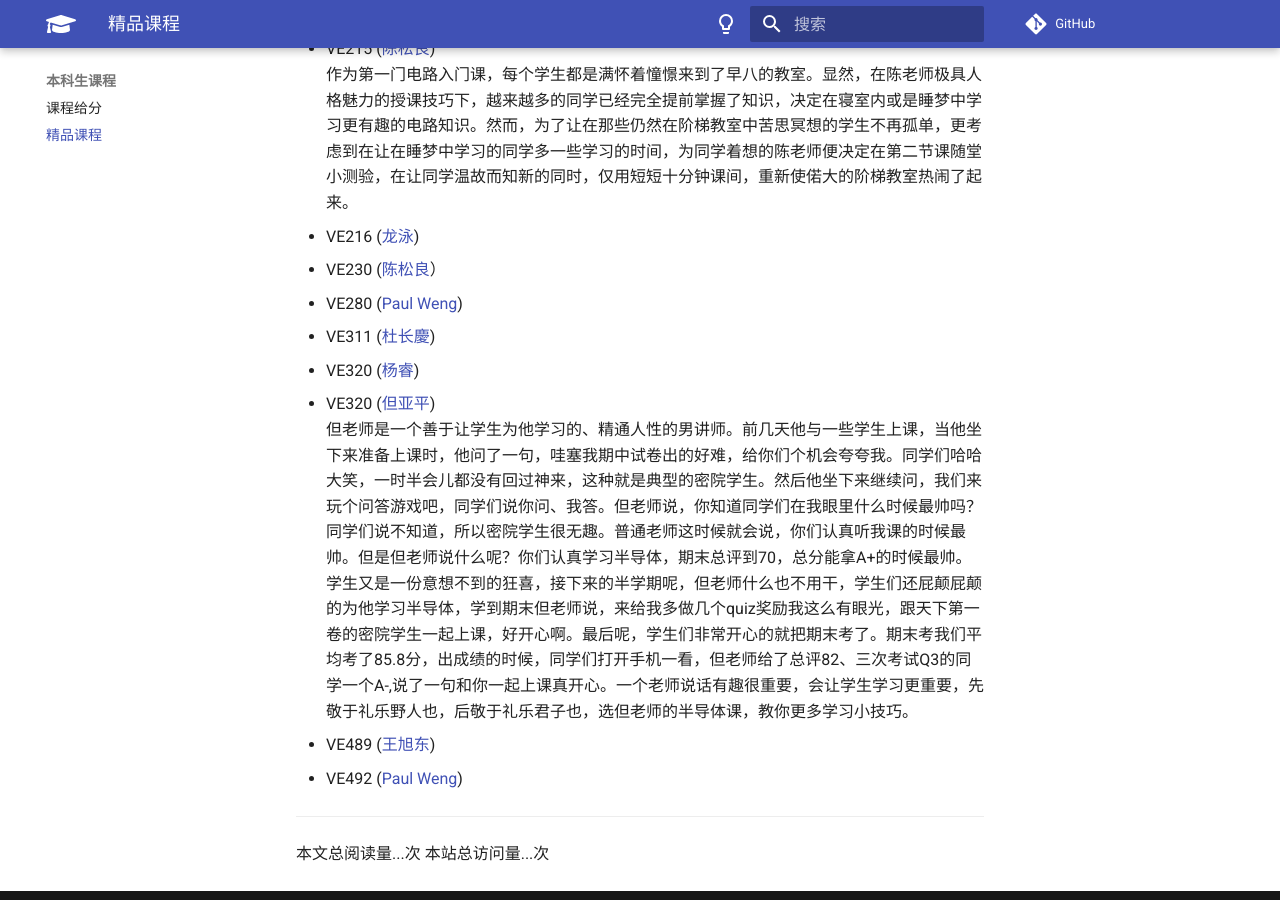
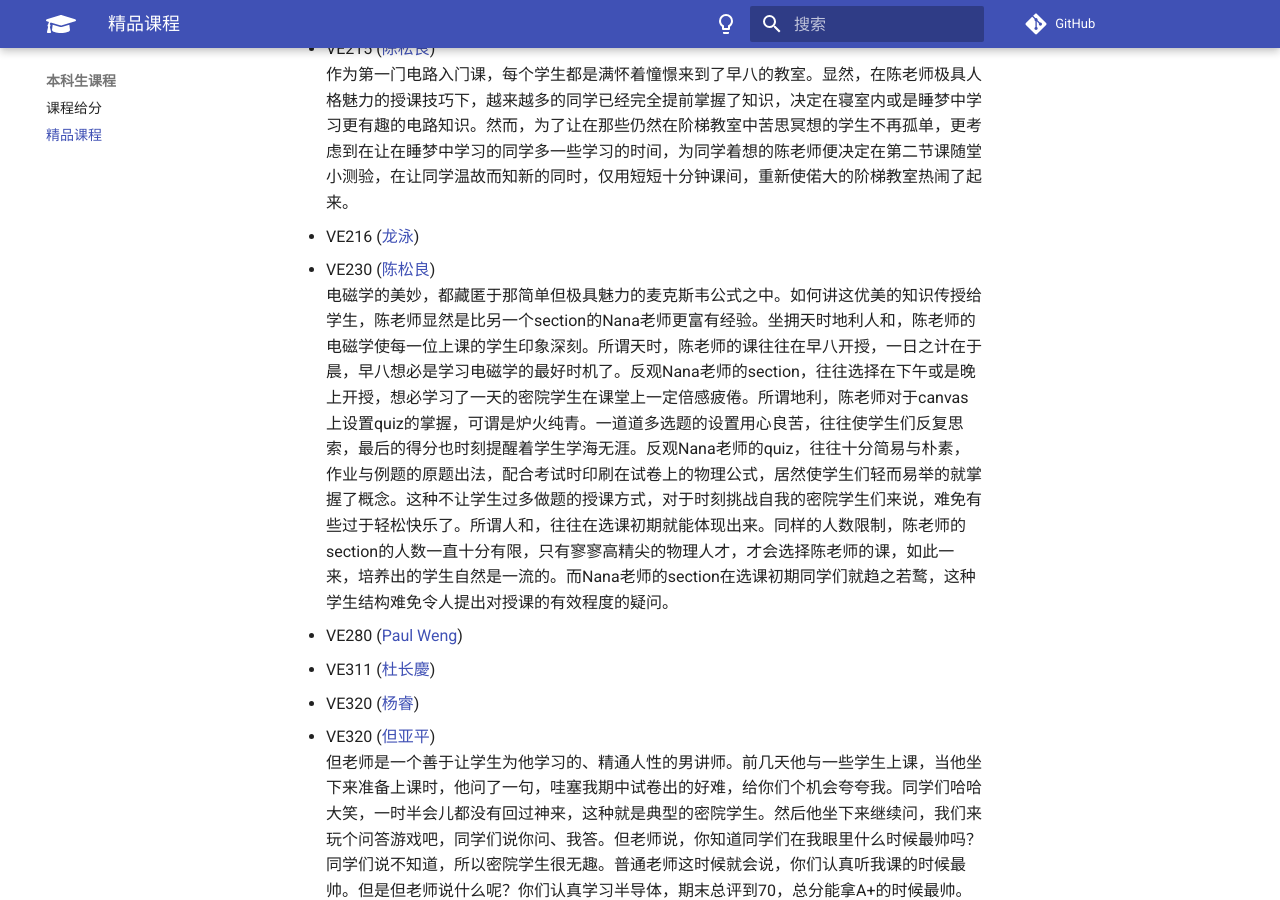
Before and after one commit to SurviveUMJI/SurviveUMJIManual, an MkDocs documentation site: the page built from docs/undergraduate/course/epic.md, in a window 1280 px wide and 900 px high, scrolled down 460 px. Built offline with MkDocs 1.6.1 and Material for MkDocs 9.7.7, drawn with Linux system fonts in a browser that asks for light colours; comment, search, counter and statistics services are not loaded.

Commit message:
Update epic.md
Add VE230 description

```diff
--- a/docs/undergraduate/course/epic.md
+++ b/docs/undergraduate/course/epic.md
@@ -11,7 +11,8 @@
 - VE215 ([陈松良](https://www.ji.sjtu.edu.cn/cn/about/faculty-staff/faculty-directory/faculty-detail/83/))
   作为第一门电路入门课，每个学生都是满怀着憧憬来到了早八的教室。显然，在陈老师极具人格魅力的授课技巧下，越来越多的同学已经完全提前掌握了知识，决定在寝室内或是睡梦中学习更有趣的电路知识。然而，为了让在那些仍然在阶梯教室中苦思冥想的学生不再孤单，更考虑到在让在睡梦中学习的同学多一些学习的时间，为同学着想的陈老师便决定在第二节课随堂小测验，在让同学温故而知新的同时，仅用短短十分钟课间，重新使偌大的阶梯教室热闹了起来。
 - VE216 ([龙泳](https://www.ji.sjtu.edu.cn/cn/about/faculty-staff/faculty-directory/faculty-detail/102/))
-- VE230 ([陈松良](https://www.ji.sjtu.edu.cn/cn/about/faculty-staff/faculty-directory/faculty-detail/83/)）
+- VE230 ([陈松良](https://www.ji.sjtu.edu.cn/cn/about/faculty-staff/faculty-directory/faculty-detail/83/))
+  电磁学的美妙，都藏匿于那简单但极具魅力的麦克斯韦公式之中。如何讲这优美的知识传授给学生，陈老师显然是比另一个section的Nana老师更富有经验。坐拥天时地利人和，陈老师的电磁学使每一位上课的学生印象深刻。所谓天时，陈老师的课往往在早八开授，一日之计在于晨，早八想必是学习电磁学的最好时机了。反观Nana老师的section，往往选择在下午或是晚上开授，想必学习了一天的密院学生在课堂上一定倍感疲倦。所谓地利，陈老师对于canvas上设置quiz的掌握，可谓是炉火纯青。一道道多选题的设置用心良苦，往往使学生们反复思索，最后的得分也时刻提醒着学生学海无涯。反观Nana老师的quiz，往往十分简易与朴素，作业与例题的原题出法，配合考试时印刷在试卷上的物理公式，居然使学生们轻而易举的就掌握了概念。这种不让学生过多做题的授课方式，对于时刻挑战自我的密院学生们来说，难免有些过于轻松快乐了。所谓人和，往往在选课初期就能体现出来。同样的人数限制，陈老师的section的人数一直十分有限，只有寥寥高精尖的物理人才，才会选择陈老师的课，如此一来，培养出的学生自然是一流的。而Nana老师的section在选课初期同学们就趋之若鹜，这种学生结构难免令人提出对授课的有效程度的疑问。
 - VE280 ([Paul Weng](https://www.ji.sjtu.edu.cn/cn/about/faculty-staff/faculty-directory/faculty-detail/138/))
 - VE311 ([杜长慶](https://www.ji.sjtu.edu.cn/cn/about/faculty-staff/faculty-directory/faculty-detail/126/))
 - VE320 ([杨睿](https://www.ji.sjtu.edu.cn/cn/about/faculty-staff/faculty-directory/faculty-detail/147/))
```
